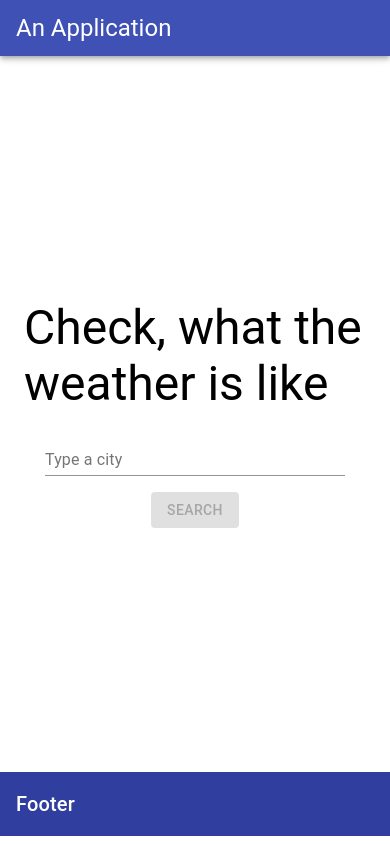
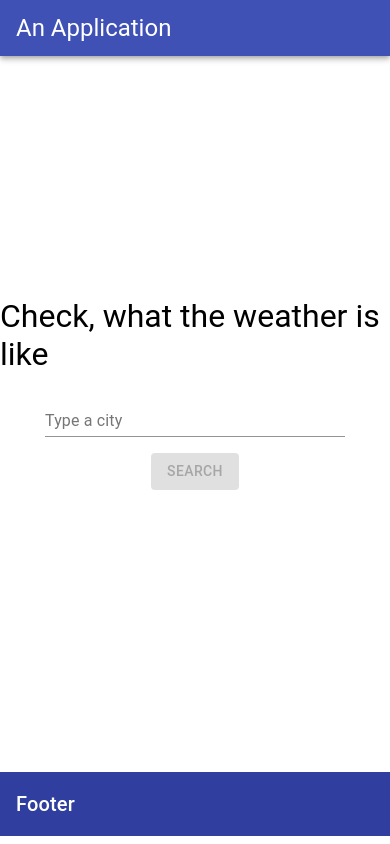
Before and after one commit to Arcywojak/some-react-idk, a React (Create React App) app: page / in a window 390 px wide. Built offline with nearby package versions, Linux system fonts and the light colour scheme.

Commit message:
improve responsiveness where needed

```diff
--- a/src/App.js
+++ b/src/App.js
@@ -3,9 +3,13 @@ import HeaderComponent from './constant-components/header/header.component';
 import FooterComponent from './constant-components/footer/footer.component';
 import ContentWrapperComponent from './constant-components/content-wrapper/content-wrapper.component';
 import HomePage from './pages/home-page/home.page';
+import theme from './globalThemeStyles';
+import { ThemeProvider } from '@material-ui/core/styles';
+
 function App() {
 
   return (
+    <ThemeProvider theme={theme}>
     <div className="App">
       <HeaderComponent/>
 
@@ -15,6 +19,7 @@ function App() {
 
       <FooterComponent/>
     </div>
+    </ThemeProvider>
   );
 }
 
--- a/src/components/home-page-components/inner-accordion-with-weather.js
+++ b/src/components/home-page-components/inner-accordion-with-weather.js
@@ -6,6 +6,7 @@ import temperatureImageSrc from '../../images/temperature.png';
 import waterDropImageSrc from '../../images/waterDrop.svg';
 import windImageSrc from '../../images/wind.svg';
 import pressureImageSrc from '../../images/pressure.png';
+import descriptionImageSrc from '../../images/description.jpg';
 import { ICON_BASE_URL_PREFIX, ICON_BASE_URL_POSTFIX } from '../../constants/icons-base-url';
 
 const useStyles = makeStyles({
@@ -13,7 +14,13 @@ const useStyles = makeStyles({
         width: "100%",
         display: "grid",
         gridTemplateColumns:"1fr 2fr",
-        alignItems: "center"
+        alignItems: "center",
+        "@media (max-width:800px)": {
+        gridTemplateColumns:"1fr 1fr"
+        },
+        "@media (max-width:600px)": {
+            gridTemplateColumns:"100%"
+            }
     },
     weatherIconWithDescription: {
         textAlign: "center",
@@ -23,7 +30,22 @@ const useStyles = makeStyles({
             height: "50vw",
             maxWidth:"150px",
             maxHeight: "150px",
-            marginTop: "12px"
+            marginTop: "12px",
+            "@media (max-width:800px)": {
+                maxWidth:"100px",
+                maxHeight: "100px",
+                }
+        }
+    },
+    hideOnSmaller: {
+        "@media (max-width:600px)": {
+            display: "none"
+        }
+    },
+    showOnSmaller: {
+        display:"none",
+        "@media (max-width:600px)": {
+            display: "block"
         }
     }
   });
@@ -39,13 +61,16 @@ const InnerAccordionWithWeather = ({data}) => {
     return (
         <div className={classes.gridBlock}>
              <div className={classes.imageWithTextList}>
+                <div className={classes.showOnSmaller}>
+                    <ImageWithText imageSrc={descriptionImageSrc} text={description} />
+                </div>
                 <ImageWithText imageSrc={temperatureImageSrc} text={`${temp}°C, feels like ${feels_like}°C`} />
                 <ImageWithText imageSrc={waterDropImageSrc} text={`${humidity}%`} />
                 <ImageWithText imageSrc={windImageSrc} text={`${speed} m/s`} />
                 <ImageWithText imageSrc={pressureImageSrc} text={`${pressure} hPa`} />
              </div>
-             <div className={classes.weatherIconWithDescription}>
-                <Typography variant="h6" component="h4" className={classes.headingMargin}>
+             <div className={`${classes.weatherIconWithDescription} ${classes.hideOnSmaller}`}>
+                <Typography variant="h6" component="h4">
                     {description}
                 </Typography>
                 <img src={`${ICON_BASE_URL_PREFIX}${icon}${ICON_BASE_URL_POSTFIX}`} />
--- a/src/components/home-page-components/weather-block.js
+++ b/src/components/home-page-components/weather-block.js
@@ -12,11 +12,14 @@ const useStyles = makeStyles({
     weatherBlock: {
         width: "100%",
         maxWidth: "800px",
+        textAlign: "left",
+    },
+    headingMargin: {
+        margin: "1em 0",
         textAlign: "left"
     },
-    headingMargin: {
-        margin: "1em 0 .3em",
-        textAlign: "left"
+    titleAndImagesWrapper: {
+        padding:"0 16px "
     }
   });
 
@@ -28,12 +31,14 @@ const WeatherBlock = ({weather}) => {
 
     return (
         <div className={classes.weatherBlock}>
+            <div className={classes.titleAndImagesWrapper}>
                 <Typography variant="h2" component="h2" className={classes.headingMargin}>
                     {`${name}, ${country}`}
                 </Typography>
                 <div >
                     <ImageWithText imageSrc={sunriseImageSrc} text={`Sunrise: ${secondsToTimeString(sunrise)}`} />
                     <ImageWithText imageSrc={sunsetImageSrc} text={`Sunset: ${secondsToTimeString(sunset)}`} />
+                </div>
             </div>
 
             <WeatherDetails weatherDetails={list}/>
--- a/src/components/home-page-components/weather-details.js
+++ b/src/components/home-page-components/weather-details.js
@@ -5,7 +5,17 @@ import Tabs from '@material-ui/core/Tabs';
 import Tab from '@material-ui/core/Tab';
 import WeatherSingleDayDetails from './weather-single-day-details';
 
+const useStyles = makeStyles({
+    tabsWrapper: {
+        width: "100%",
+        textAlign: "left",
+        overflow: "auto"
+    }
+  });
+
 const WeatherDetails = ({weatherDetails}) => {
+
+    const classes = useStyles();
 
     const [value, setValue] = useState(0);
     const [groupedWeatherByDates, setGroupedWeatherByDates] = useState({})
@@ -39,12 +49,13 @@ const WeatherDetails = ({weatherDetails}) => {
 
     return (
         <>
+        <div className={classes.tabsWrapper}>
         <AppBar position="static">
-            <Tabs value={value} onChange={handleChange} variant="scrollable" scrollButtons="auto">
+            <Tabs className={classes.tabsStyles} value={value} onChange={handleChange} variant="scrollable" scrollButtons="auto">
                 {tabsToRender}
             </Tabs>
         </AppBar>
-
+        </div>
         {singleDaysToRender}
       </>
     )
--- a/src/components/home-page-components/weather-single-day-details.js
+++ b/src/components/home-page-components/weather-single-day-details.js
@@ -29,4 +29,4 @@ const WeatherSingleDayDetails = ({value, index, data}) => {
     )
 }
 
-export default WeatherSingleDayDetails
+export default WeatherSingleDayDetails;
--- a/src/constant-components/content-wrapper/content-wrapper.component.js
+++ b/src/constant-components/content-wrapper/content-wrapper.component.js
@@ -9,7 +9,7 @@ const useStyles = makeStyles((theme) => ({
       justifyContent: "center",
       alignItems: "Center",
       flexDirection: "column",
-      padding: "1.5rem"
+      padding: "1.5rem 0 4rem"
     },
 }));
 
--- /dev/null
+++ b/src/globalThemeStyles.js
@@ -0,0 +1,11 @@
+import { createMuiTheme } from '@material-ui/core/styles';
+const theme = createMuiTheme();
+
+theme.typography.h3 = {
+    ...theme.typography.h3,
+    "@media (max-width: 800px)": {
+        fontSize: "2rem"
+    }
+}
+
+export default theme;
--- a/src/shared/components/trigger-animation.js
+++ b/src/shared/components/trigger-animation.js
@@ -2,6 +2,11 @@ import React from 'react'
 import { makeStyles } from '@material-ui/core/styles';
 
 const useStyles = makeStyles(theme => ({
+    animationWrapper: {
+        width:"100%",
+       display:"flex",
+       justifyContent:"center"
+    },
     "@keyframes hidingAnimation": {
       "0%": {
         opacity: 1
@@ -27,14 +32,14 @@ const useStyles = makeStyles(theme => ({
             opacity: 0
         },
         "50%": {
-            maxHeight: "3000px",
+            maxHeight: "1500px",
             opacity: 0,
             transform: "translate(-100px, -100px)"
         },
         "100%": {
             opacity : 1,
             transform: "translate(0, 0)",
-            maxHeight: "3000px"
+            maxHeight: "1500px"
         }
     },
     showingAnimation: {
@@ -50,10 +55,10 @@ const useStyles = makeStyles(theme => ({
 const TriggerAnimation = ({children, animationType}) => {
     const classes = useStyles();
     return (
-        <div className={animationType ? classes[animationType] : ""}>
+        <div className={`${animationType ? classes[animationType] : ""} ${classes.animationWrapper}`}>
             {children}
         </div>
     )
 }
 
-export default TriggerAnimation
+export default TriggerAnimation;
```
Lines whose indentation alone changed are shown as unchanged.
